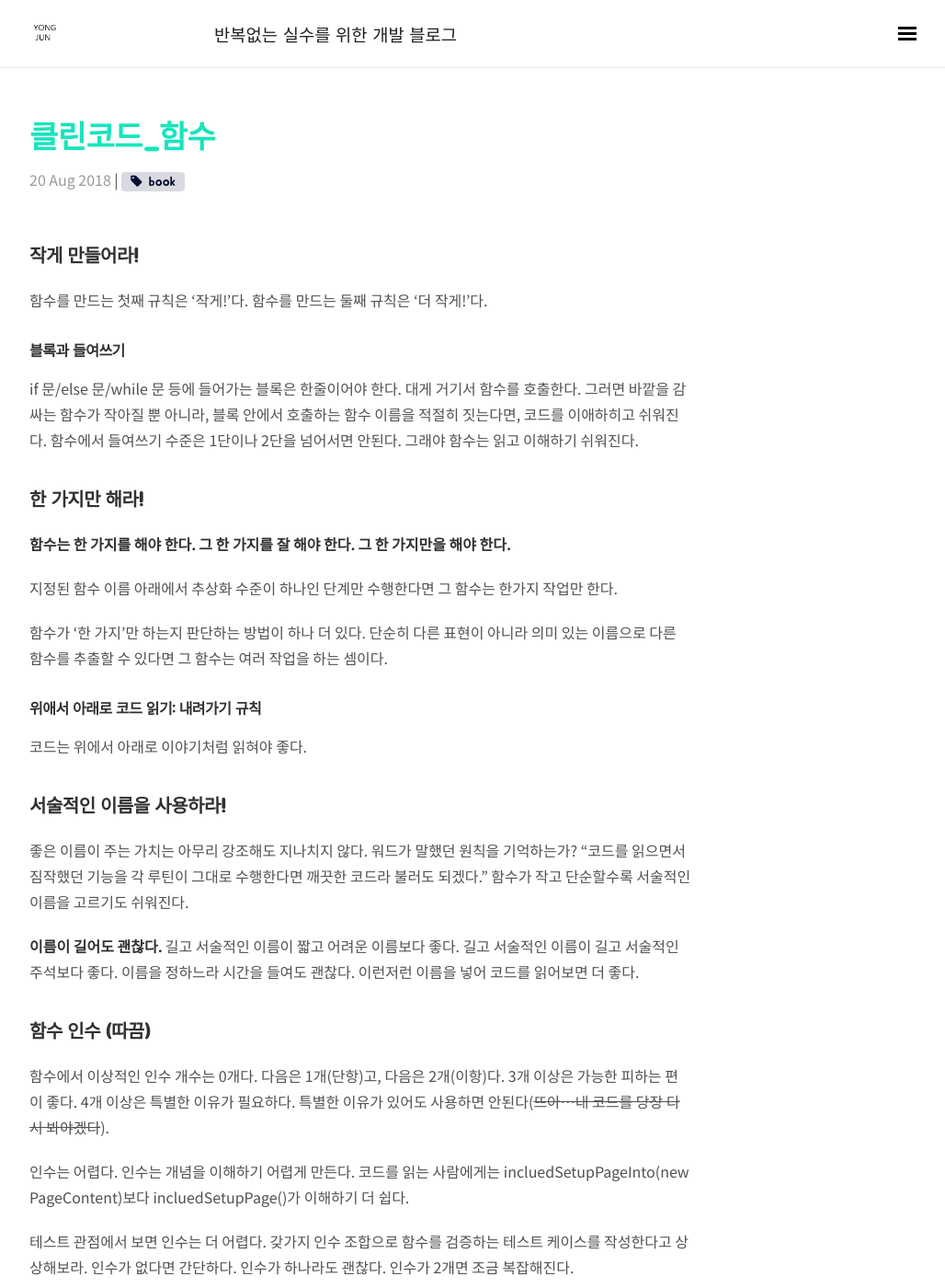
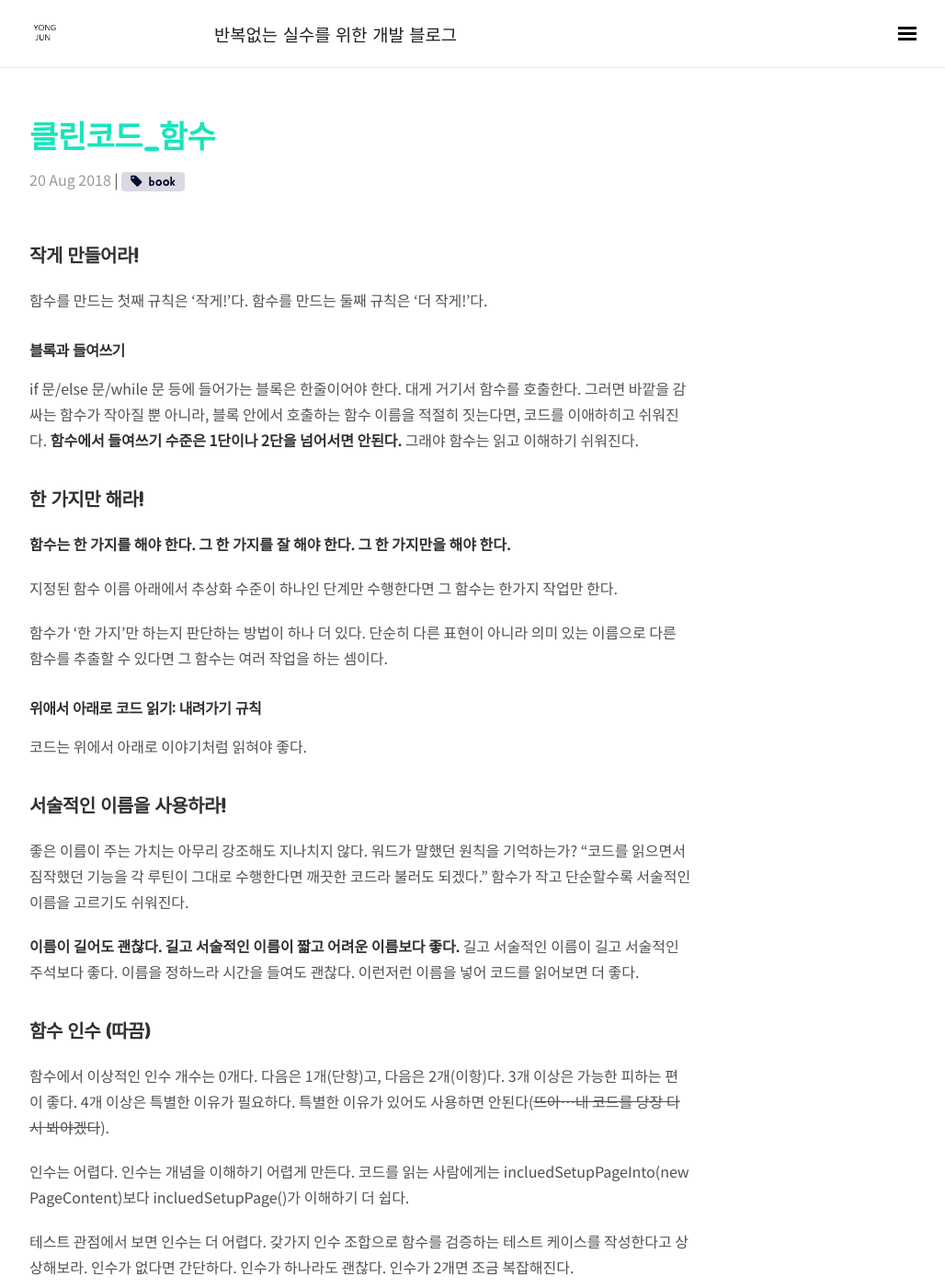
Before and after one commit to wooooooak/wooooooak.github.io, a Jekyll site: the page built from _posts/2018-08-20-클린코드_함수.md, in a window 1280 px wide and 1400 px high. Shown: the whole window at 92% size, without its empty margins (248-1276 px from the left). Built offline with Jekyll 4.4.1, drawn with Linux system fonts in a browser that asks for light colours; nearby versions of some CDN libraries; some web fonts are replaced; comment, search, counter and statistics services are not loaded; some of the changed text lies outside the part shown.

```diff
--- a/_posts/2018-08-20-클린코드_함수.md
+++ b/_posts/2018-08-20-클린코드_함수.md
@@ -10,7 +10,7 @@ comments: true
 함수를 만드는 첫째 규칙은 '작게!'다. 함수를 만드는 둘째 규칙은 '더 작게!'다.
 
 ### 블록과 들여쓰기
-if 문/else 문/while 문 등에 들어가는 블록은 한줄이어야 한다. 대게 거기서 함수를 호출한다. 그러면 바깥을 감싸는 함수가 작아질 뿐 아니라, 블록 안에서 호출하는 함수 이름을 적절히 짓는다면, 코드를 이애하히고 쉬워진다. 함수에서 들여쓰기 수준은 1단이나 2단을 넘어서면 안된다. 그래야 함수는 읽고 이해하기 쉬워진다.
+if 문/else 문/while 문 등에 들어가는 블록은 한줄이어야 한다. 대게 거기서 함수를 호출한다. 그러면 바깥을 감싸는 함수가 작아질 뿐 아니라, 블록 안에서 호출하는 함수 이름을 적절히 짓는다면, 코드를 이애하히고 쉬워진다. **함수에서 들여쓰기 수준은 1단이나 2단을 넘어서면 안된다.** 그래야 함수는 읽고 이해하기 쉬워진다.
 
 ## 한 가지만 해라!
 **함수는 한 가지를 해야 한다. 그 한 가지를 잘 해야 한다. 그 한 가지만을 해야 한다.**
@@ -25,7 +25,7 @@ if 문/else 문/while 문 등에 들어가는 블록은 한줄이어야 한다.
 ## 서술적인 이름을 사용하라!
 좋은 이름이 주는 가치는 아무리 강조해도 지나치지 않다. 워드가 말했던 원칙을 기억하는가? "코드를 읽으면서 짐작했던 기능을 각 루틴이 그대로 수행한다면 깨끗한 코드라 불러도 되겠다." 함수가 작고 단순할수록 서술적인 이름을 고르기도 쉬워진다.
 
-**이름이 길어도 괜찮다.** 길고 서술적인 이름이 짧고 어려운 이름보다 좋다. 길고 서술적인 이름이 길고 서술적인 주석보다 좋다. 이름을 정하느라 시간을 들여도 괜찮다. 이런저런 이름을 넣어 코드를 읽어보면 더 좋다.
+**이름이 길어도 괜찮다.** **길고 서술적인 이름이 짧고 어려운 이름보다 좋다.** 길고 서술적인 이름이 길고 서술적인 주석보다 좋다. 이름을 정하느라 시간을 들여도 괜찮다. 이런저런 이름을 넣어 코드를 읽어보면 더 좋다.
 
 ## 함수 인수 (따끔)
 함수에서 이상적인 인수 개수는 0개다. 다음은 1개(단항)고, 다음은 2개(이항)다. 3개 이상은 가능한 피하는 편이 좋다. 4개 이상은 특별한 이유가 필요하다. 특별한 이유가 있어도 사용하면 안된다(~~뜨아...내 코드를 당장 다시 봐야겠다~~).
@@ -35,7 +35,7 @@ if 문/else 문/while 문 등에 들어가는 블록은 한줄이어야 한다.
 테스트 관점에서 보면 인수는 더 어렵다. 갖가지 인수 조합으로 함수를 검증하는 테스트 케이스를 작성한다고 상상해보라. 인수가 없다면 간단하다. 인수가 하나라도 괜찮다. 인수가 2개면 조금 복잡해진다.
 
 ### 플래그 인수
-플래그 인수는 추하다. 함수로 boolean값을 넘기는 관례는 정말로 끔찍하다. 왜냐고? 함수가 한꺼번에 여러 가지가지를 처리한다고 대놓고 공표하는 셈이니까! 플래그가 참이면 이걸 하고 거짓이면 저걸 한다는 말이니까!
+**플래그 인수는 추하다.** 함수로 boolean값을 넘기는 관례는 정말로 끔찍하다. 왜냐고? 함수가 한꺼번에 여러 가지가지를 처리한다고 대놓고 공표하는 셈이니까! 플래그가 참이면 이걸 하고 거짓이면 저걸 한다는 말이니까!
 
 ### 이항 함수
 인수가 2개인 함수는 인수가 1개인 함수보다 이해하기 어렵다. 예를 들어, writeField(name)은 writeField(outputStream, name)보다 이해하기 쉽다. 둘다 의미는 명백하지만 전자가 더 쉽게 읽히고 더 빨리 이해된다.
@@ -63,6 +63,6 @@ if (attributeExists("username")) { // 2. 반환하거나(답하거나)
 ## 정리
 변수명 편에서는 나름 따끔한 내용들이 많지 않았다고 생각했는데, 함수 편에서는 따끔한 내용들이 여럿 보였다. if문이 깊어진다던지 명령과 조회를 한번에 묶어서 코드를 짠다던지 오류 코드를 반환한다던지...
 
-책의 마지막에도 나오지만 처음부터 코드를 깔끔하게 작성할 수는 없다. 누구든지 처음에는 길고 복잡하다. 이 책에서 나온 안좋은 예시들에 해당하는 코드들이 상당히 많지만, 계속해서 꾸준히 가다듬고, 변수명을 다시 짓고, 인수를 줄이고 하는 과정을 거치다 보면 어느새 훌륭한 코드가 완성되어 있을 것이다.
+책의 마지막에도 나오지만 **처음부터 코드를 깔끔하게 작성할 수는 없다. 누구든지 처음에는 길고 복잡하다.** 이 책에서 나온 안좋은 예시들에 해당하는 코드들이 상당히 많지만, 계속해서 꾸준히 가다듬고, 변수명을 다시 짓고, 인수를 줄이고 하는 과정을 거치다 보면 어느새 훌륭한 코드가 완성되어 있을 것이다.
 
 무엇 보다 중요한 것은, 좋은 코드에 대한 생각을 품은 상태에서 코드를 짠다는 점인 것 같다. 매번 코딩할 때 마다 이 코드가 좋은 코드일까? 더 좋은 코드를 만들 수 없을까? 를 생각할 수 있느냐 없는 냐의 차이가 좋은 코드를 만드는 시작점이라는 생각이 든다.
```
